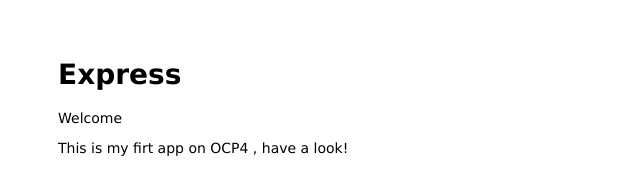
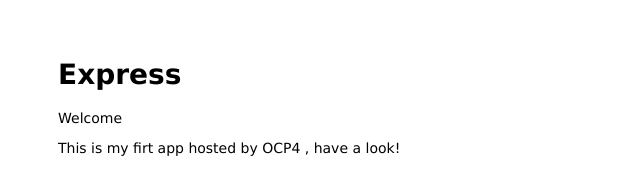
Before and after one commit to marcone74/ocp-test, a website: page node-hello-world/public/index.html in a window 1280 px wide. Shown: the full height of the page, 0-640 px from the left. Drawn offline with Linux system fonts and the light colour scheme.

Commit message:
Changing some part of the code

```diff
--- a/node-hello-world/public/index.html
+++ b/node-hello-world/public/index.html
@@ -8,7 +8,7 @@
 <body>
   <h1>Express</h1>
   <p>Welcome </p>
-  <p>This is my firt app on OCP4 , have a look!</p>
+  <p>This is my firt app hosted by OCP4 , have a look!</p>
 </body>
 
 </html>
```
